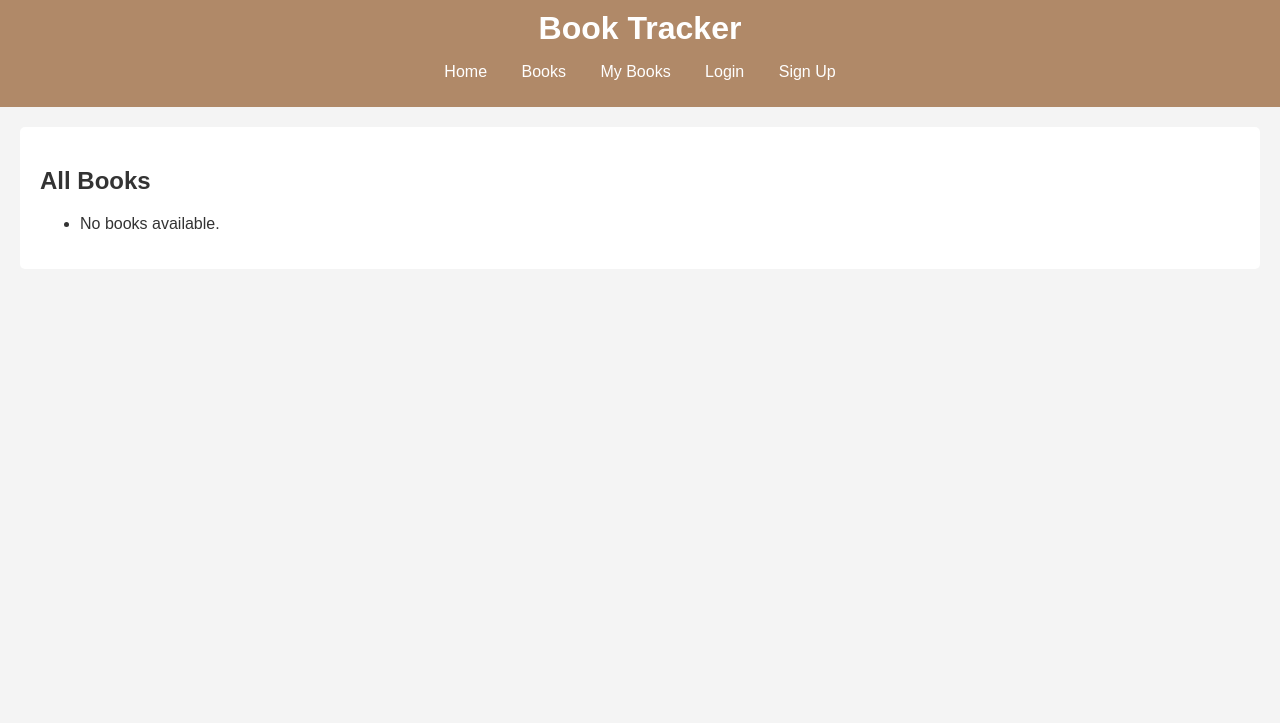
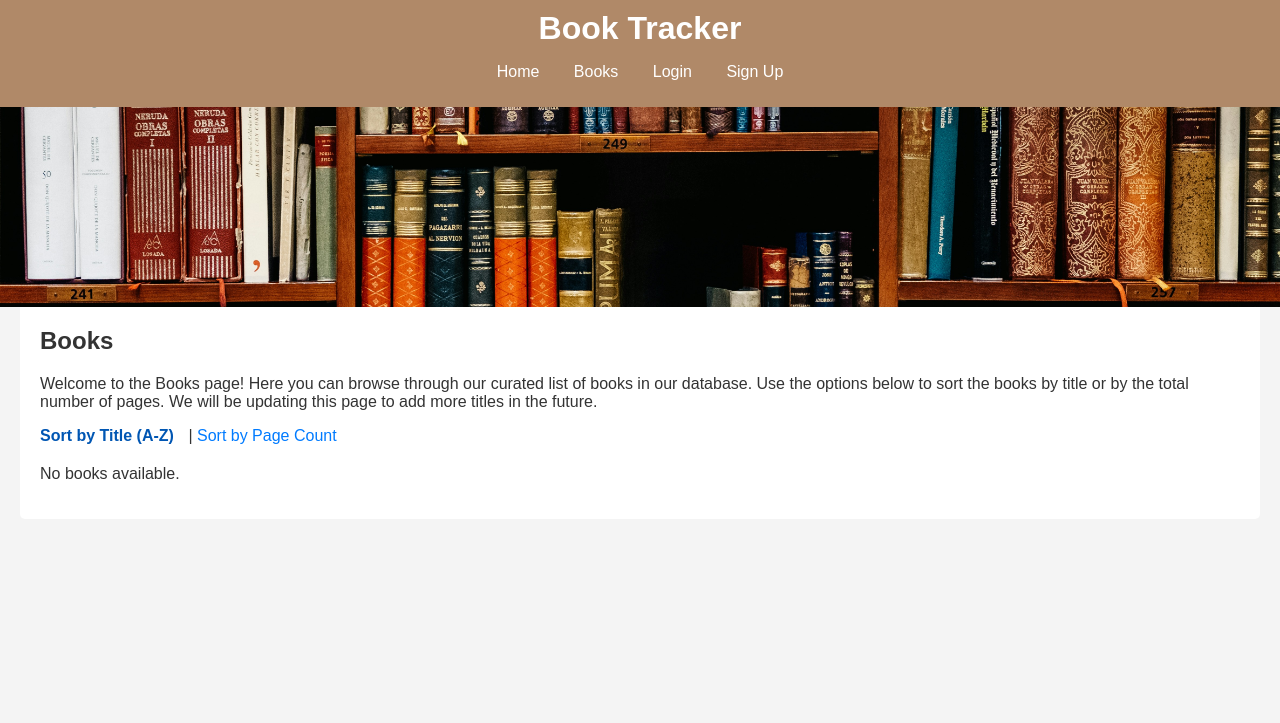
Before and after one commit to L09224/book-tracker, a Django app: page /books/books/ in a window 1280 px wide. Shown: the top 723 px of the page. Run offline with Django 4.2, Linux system fonts and the light colour scheme; data that the repository does not hold is empty.

Commit message:
update layout and functionality of the books page

```diff
--- a/book_admin/templates/book_admin/base.html
+++ b/book_admin/templates/book_admin/base.html
@@ -11,13 +11,13 @@
 
     <!-- Header -->
     <header>
-        <h1>Book Tracker</h1>
+        <h1><a href="{% url 'home' %}" class="site-title">Book Tracker</a></h1>
         <nav>
             <ul>
                 <li><a href="{% url 'home' %}">Home</a></li>
                 <li><a href="{% url 'book_list' %}">Books</a></li>
-                <li><a href="{% url 'user_book_list' %}">My Books</a></li>
                 {% if user.is_authenticated %}
+                    <li><a href="{% url 'user_book_list' %}">My Books</a></li>
                     <li><a href="{% url 'logout' %}">Logout</a></li>
                 {% else %}
                     <li><a href="{% url 'login' %}">Login</a></li>
@@ -26,6 +26,7 @@
             </ul>
         </nav>
     </header>
+
 
     <!-- Main Content -->
     <main>
--- a/book_admin/templates/book_admin/book_list.html
+++ b/book_admin/templates/book_admin/book_list.html
@@ -1,12 +1,37 @@
 {% extends 'book_admin/base.html' %}
+
+{% load static %}
 
 {% block title %}All Books - Book Tracker{% endblock %}
 
 {% block content %}
-    <h2>All Books</h2>
-    <ul>
+
+    <!-- Hero Image -->
+    <div class="hero-image">
+        <img src="{% static 'media/images/library.jpg' %}" alt="Books Hero Image"> <!-- Free Licence Hero Image from Iñaki del Olmo @https://unsplash.com/photos/assorted-title-of-books-piled-in-the-shelves-NIJuEQw0RKg-->
+    </div>
+
+    <!-- Page Heading -->
+    <h2>Books</h2>
+    <p>Welcome to the Books page! Here you can browse through our curated list of books in our database. Use the options below to sort the books by title or by the total number of pages. We will be updating this page to add more titles in the future.</p>
+
+    <!-- Sorting Options -->
+    <div class="sorting-options">
+        <a href="?sort=title&direction={% if sort == 'title' and direction == 'asc' %}desc{% else %}asc{% endif %}" class="{% if sort == 'title' %}active{% endif %}">
+            Sort by Title {% if sort == 'title' %}({% if direction == 'asc' %}A-Z{% else %}Z-A{% endif %}){% endif %}
+        </a> |
+        <a href="?sort=page_count&direction={% if sort == 'page_count' and direction == 'asc' %}desc{% else %}asc{% endif %}" class="{% if sort == 'page_count' %}active{% endif %}">
+            Sort by Page Count {% if sort == 'page_count' %}({% if direction == 'asc' %}Lowest to Highest{% else %}Highest to Lowest{% endif %}){% endif %}
+        </a>
+    </div>
+
+    <ul class="book-list">
         {% for book in books %}
-            <li>{{ book.title }} by {{ book.author }}</li>
+            <li class="book-item">
+                <h3>{{ book.title }}</h3>
+                <p><strong>Description:</strong> {{ book.description }}</p>
+                <p><strong>Total Pages:</strong> {{ book.total_pages }}</p>
+            </li>
         {% empty %}
             <li>No books available.</li>
         {% endfor %}
--- a/book_admin/views.py
+++ b/book_admin/views.py
@@ -29,8 +29,17 @@ def add_book(request):
     return render(request, 'book_admin/add_book.html', {'form': form})
 
 def book_list(request):
-    books = Book.objects.all()
-    return render(request, 'book_admin/book_list.html', {'books': books})
+    sort = request.GET.get('sort', 'title')  # Default sorting by title (A-Z)
+    direction = request.GET.get('direction', 'asc')  # Default direction is ascending
+
+    if sort == 'title':
+        books = Book.objects.all().order_by('title' if direction == 'asc' else '-title')
+    elif sort == 'page_count':
+        books = Book.objects.all().order_by('total_pages' if direction == 'asc' else '-total_pages')
+    else:
+        books = Book.objects.all()
+
+    return render(request, 'book_admin/book_list.html', {'books': books, 'sort': sort, 'direction': direction})
 
 @login_required
 def user_book_list(request):
--- a/static/css/style.css
+++ b/static/css/style.css
@@ -13,6 +13,7 @@ header {
     color: white;
     padding: 10px 0;
     text-align: center;
+    margin-bottom: 0;
 }
 
 header h1 {
@@ -37,6 +38,14 @@ header nav ul li a {
 header nav ul li a:hover {
     text-decoration: underline;
 }
+
+/* Header clickable site title */
+
+.site-title {
+    color: white;
+    text-decoration: none;
+}
+
 
 /* Main Content Styling */
 main {
@@ -153,13 +162,13 @@ tr:hover {
 
 .table-cell-content {
     display: flex;
-    align-items: center; /* Vertically centers the content */
-    justify-content: flex-start; /* Aligns items to the left */
+    align-items: center;
+    justify-content: flex-start;
     width: 100%;
 }
 
 .table-input {
-    width: 50px; /* Fixed width for the current page input */
+    width: 50px;
     text-align: right;
 }
 
@@ -173,10 +182,63 @@ tr:hover {
 }
 
 .table-dropdown {
-    width: 130px; /* Fixed width for the dropdown */
+    width: 130px;
 }
 
 .table-submit-button {
-    margin-left: 10px; /* Adds spacing between dropdown and button */
-    white-space: nowrap; /* Ensures the button doesn't wrap to a new line */
+    margin-left: 10px;
+    white-space: nowrap;
 }
+
+/* 'All Books' page styling */
+
+.hero-image {
+    width: 100vw;
+    height: 200px;
+    margin-top: -40px;
+    padding: 0;
+    overflow: hidden;
+    margin-left: calc(50% - 50vw);
+    margin-right: calc(50% - 50vw);
+}
+
+.hero-image img {
+    width: 100%;
+    height: 100%;
+    object-fit: cover;
+    display: block;
+}
+
+.sorting-options {
+    margin-bottom: 20px;
+}
+
+.sorting-options a {
+    text-decoration: none;
+    color: #007bff;
+    margin-right: 10px;
+}
+
+.sorting-options a.active {
+    font-weight: bold;
+    color: #0056b3;
+}
+
+.book-list {
+    list-style-type: none;
+    padding: 0;
+}
+
+.book-item {
+    margin-bottom: 20px;
+    border-bottom: 1px solid #ccc;
+    padding-bottom: 10px;
+}
+
+.book-item h3 {
+    margin: 0 0 5px;
+}
+
+.book-item p {
+    margin: 5px 0;
+}
```
Also changed, not shown: static/media/images/library.jpg (added).
